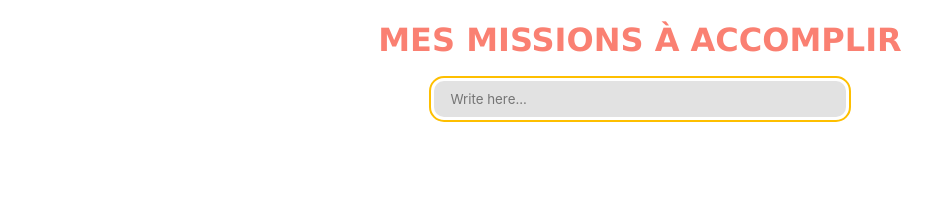
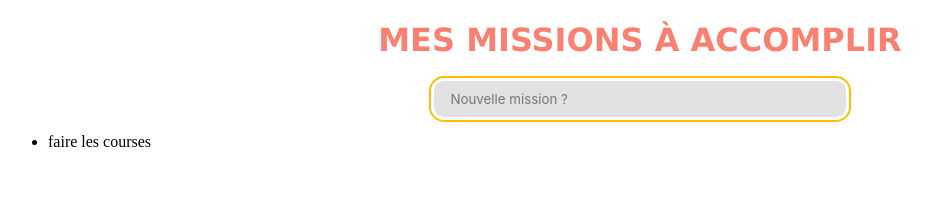
Before and after one commit to acsolabs/todolist_react, a React (Vite) app: page / in a window 1280 px wide. Shown: the top 201 px of the page, without its empty margins (0-931 px from the left). Built offline with nearby package versions, Linux system fonts and the light colour scheme.

Commit message:
refactor ListContainer component with the map

```diff
--- a/src/App.jsx
+++ b/src/App.jsx
@@ -1,11 +1,20 @@
+import "./assets/datas/list";
+import { tasksList } from "./assets/datas/list";
 import Form from "./components/Form";
 import Header from "./components/Header";
+import ListContainer from "./components/ListContainer";
 
 const App = () => {
   return (
     <>
       <Header title="Mes missions à accomplir" />
-      <Form />
+      <Form placeholder="Nouvelle mission ?" />
+
+      <ListContainer tasks={tasksList}>
+        {tasksList.map((task) => {
+          return <li key={task.id}>{task.name}</li>;
+        })}
+      </ListContainer>
     </>
   );
 };
--- /dev/null
+++ b/src/assets/datas/list.js
@@ -0,0 +1 @@
+export const tasksList = [{ id: 1, name: "faire les courses" }];
--- a/src/components/Form.jsx
+++ b/src/components/Form.jsx
@@ -1,10 +1,10 @@
 import "../assets/styles/form.css";
 
-const Form = () => {
+const Form = ({ placeholder }) => {
   return (
     <input
       type="text"
-      placeholder="Write here..."
+      placeholder={placeholder}
       name="text"
       className="input"
     ></input>
--- /dev/null
+++ b/src/components/ListContainer.jsx
@@ -0,0 +1,11 @@
+const ListContainer = ({ tasks }) => {
+  return (
+    <ul>
+      {tasks.map((task) => (
+        <li key={task.id}>{task.name}</li>
+      ))}
+    </ul>
+  );
+};
+
+export default ListContainer;
```
